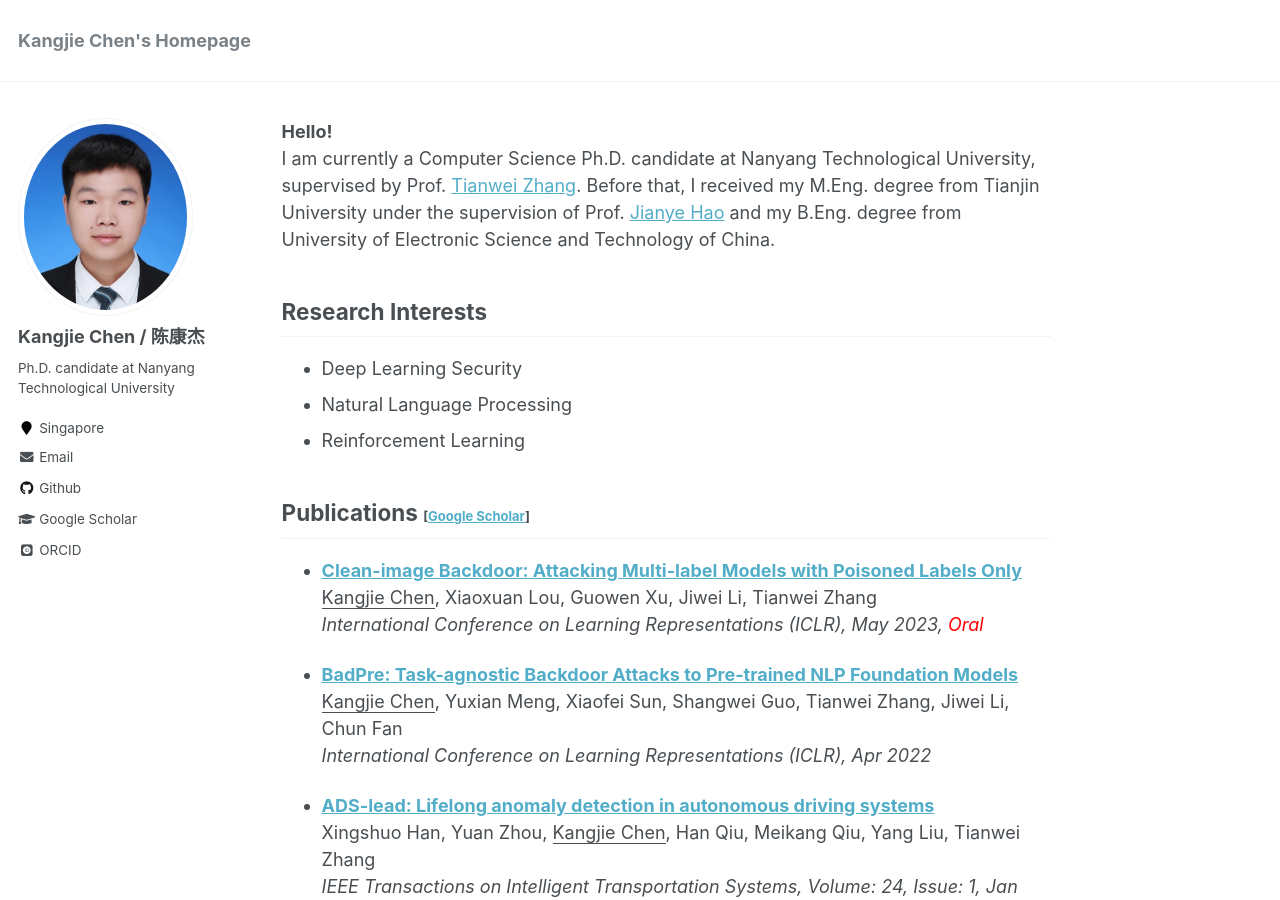
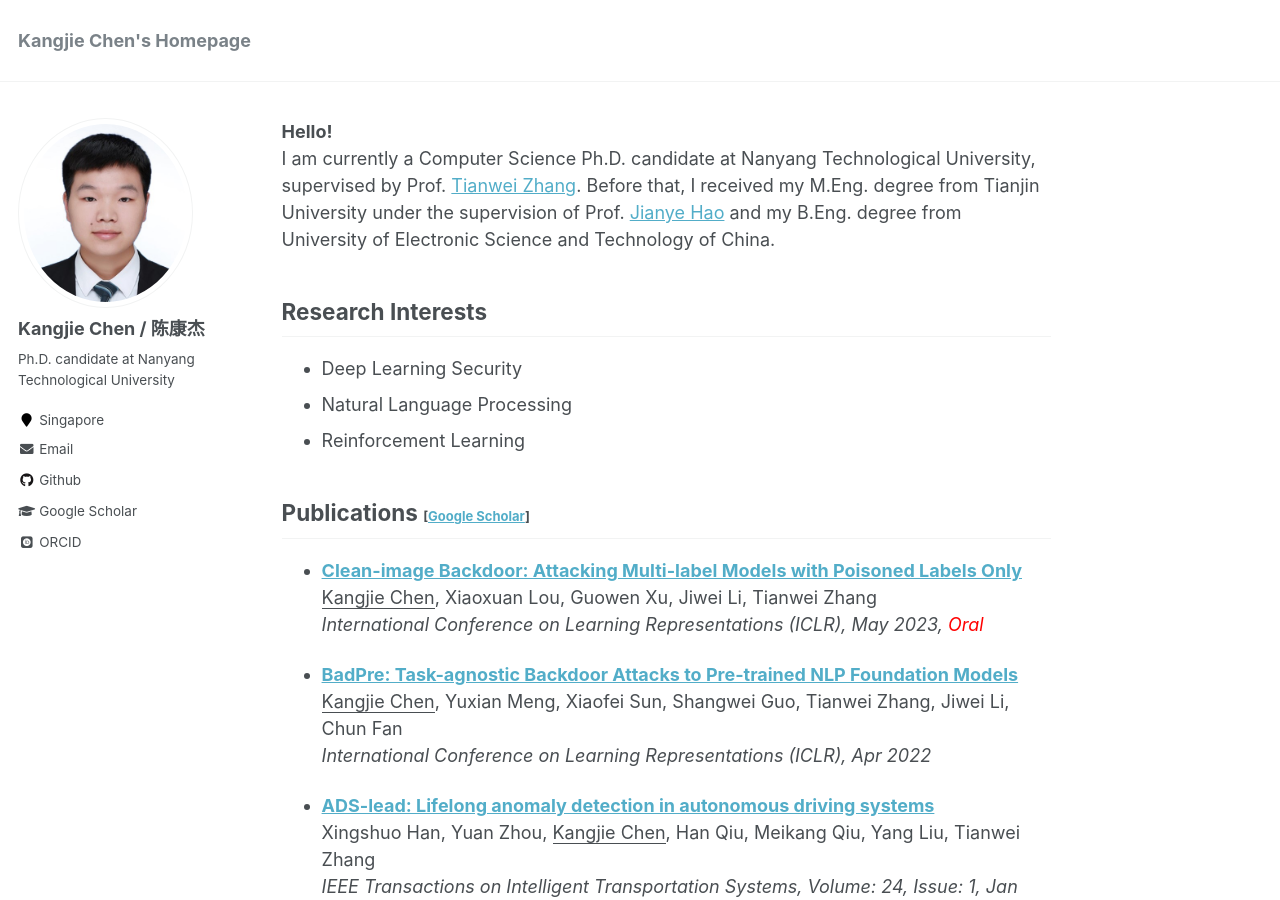
Before and after one commit to kangjie-chen/kangjie-chen.github.io, a Jekyll site: the page built from _pages/about.md, in a window 1280 px wide and 900 px high. Built offline with Jekyll 4.4.1, drawn with Linux system fonts in a browser that asks for light colours; some web fonts are replaced.

Commit message:
update photo

```diff
--- a/_config.yml
+++ b/_config.yml
@@ -81,7 +81,7 @@ analytics:
 # Site Author
 author:
   name             : "Kangjie Chen / 陈康杰"
-  avatar           : "blue_443x506.jpg"
+  avatar           : "white_400x440.jpg"
   bio              : "Ph.D. candidate at Nanyang Technological University"
   location         : "Singapore"
   employer         :
```
